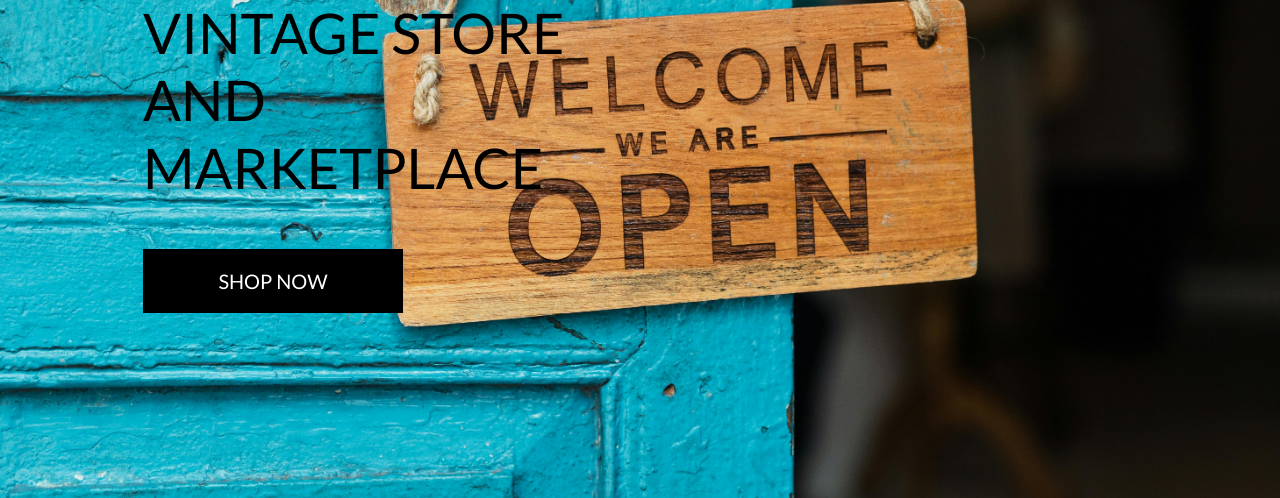
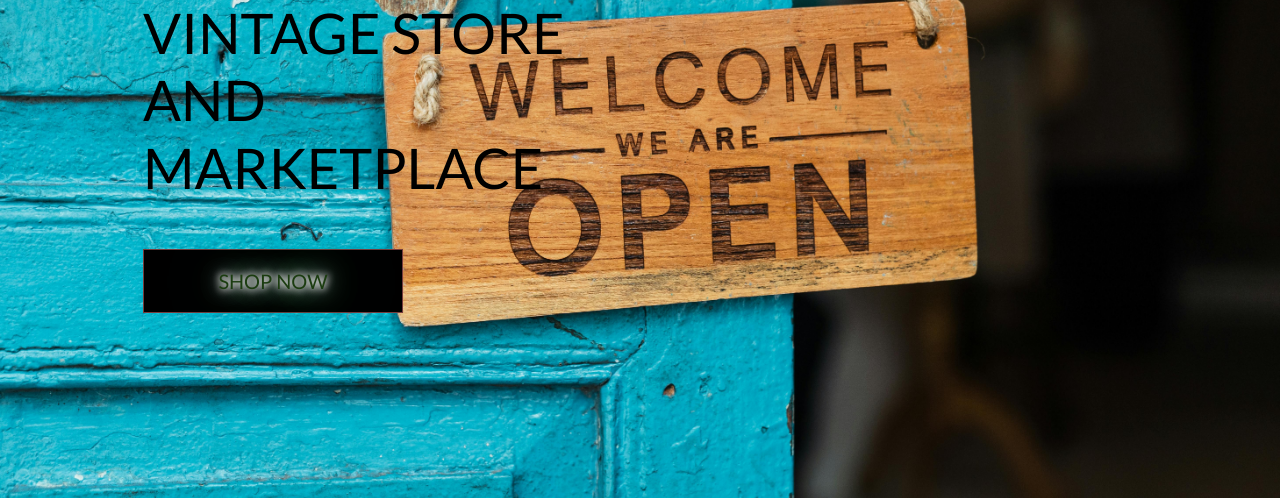
Before and after one commit to Roxana1981/vintagestore, a Django app: page / in a window 1280 px wide. Shown: the part 302-800 px from the top of the page. Run offline with Django 3.2, Linux system fonts and the light colour scheme; some libraries are stand-ins or nearby versions.

Commit message:
Add additional styling to the Shop Now button

```diff
--- a/static/css/base.css
+++ b/static/css/base.css
@@ -23,8 +23,18 @@ body {
 }
 .shop-now-button {
     background: black;
-    color: white;
+    color: #1b3c10;
     min-width: 260px;
+    border: 1px solid #763c3c;
+    text-shadow:
+      0 0 7px #fff,
+      0 0 10px #fff,
+      0 0 21px #fff,
+      0 0 42px #0fa,
+      0 0 82px #0fa,
+      0 0 92px #0fa,
+      0 0 102px #0fa,
+      0 0 151px #0fa;
 }
 .btn-black {
     background: black;
```
